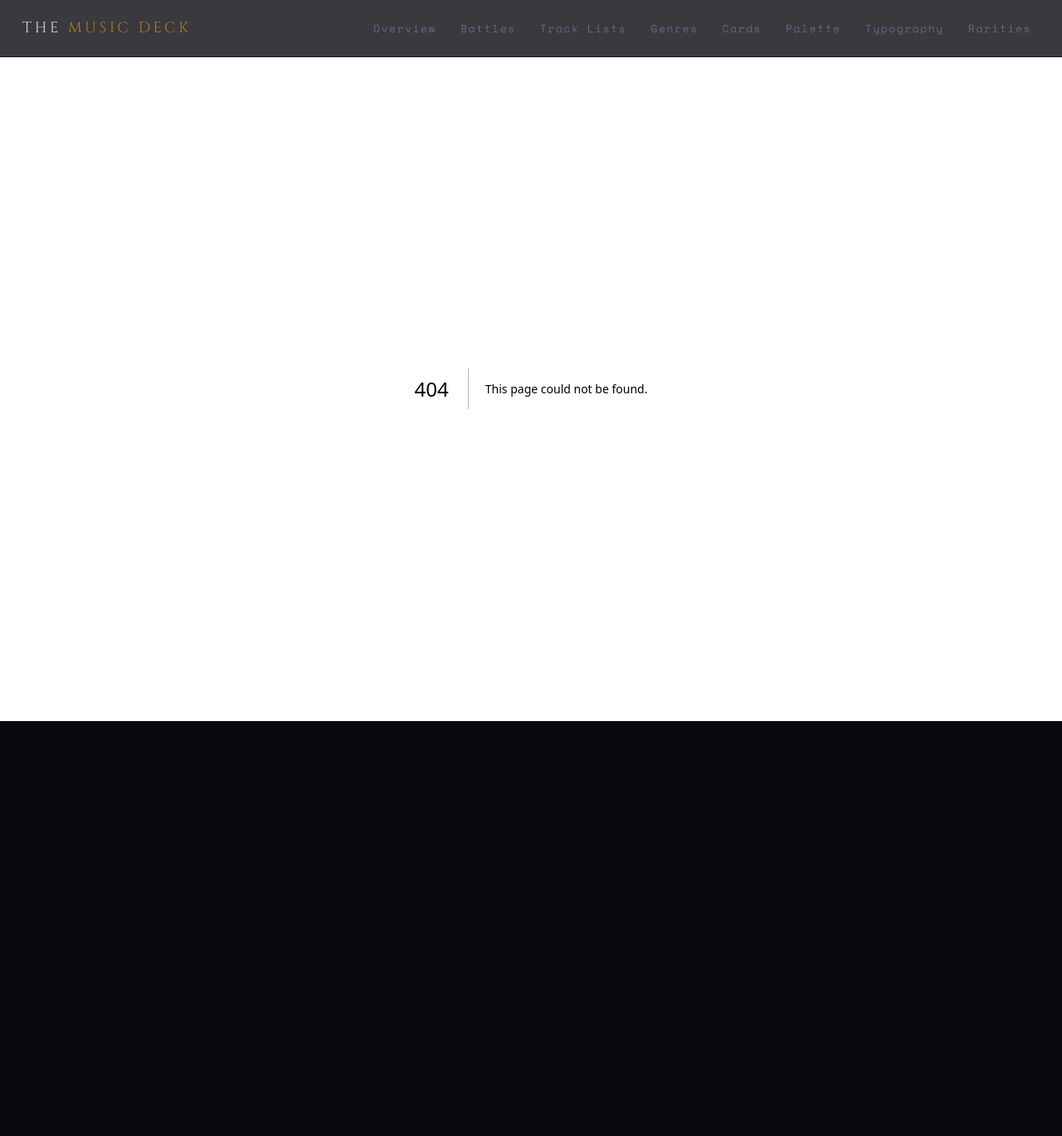
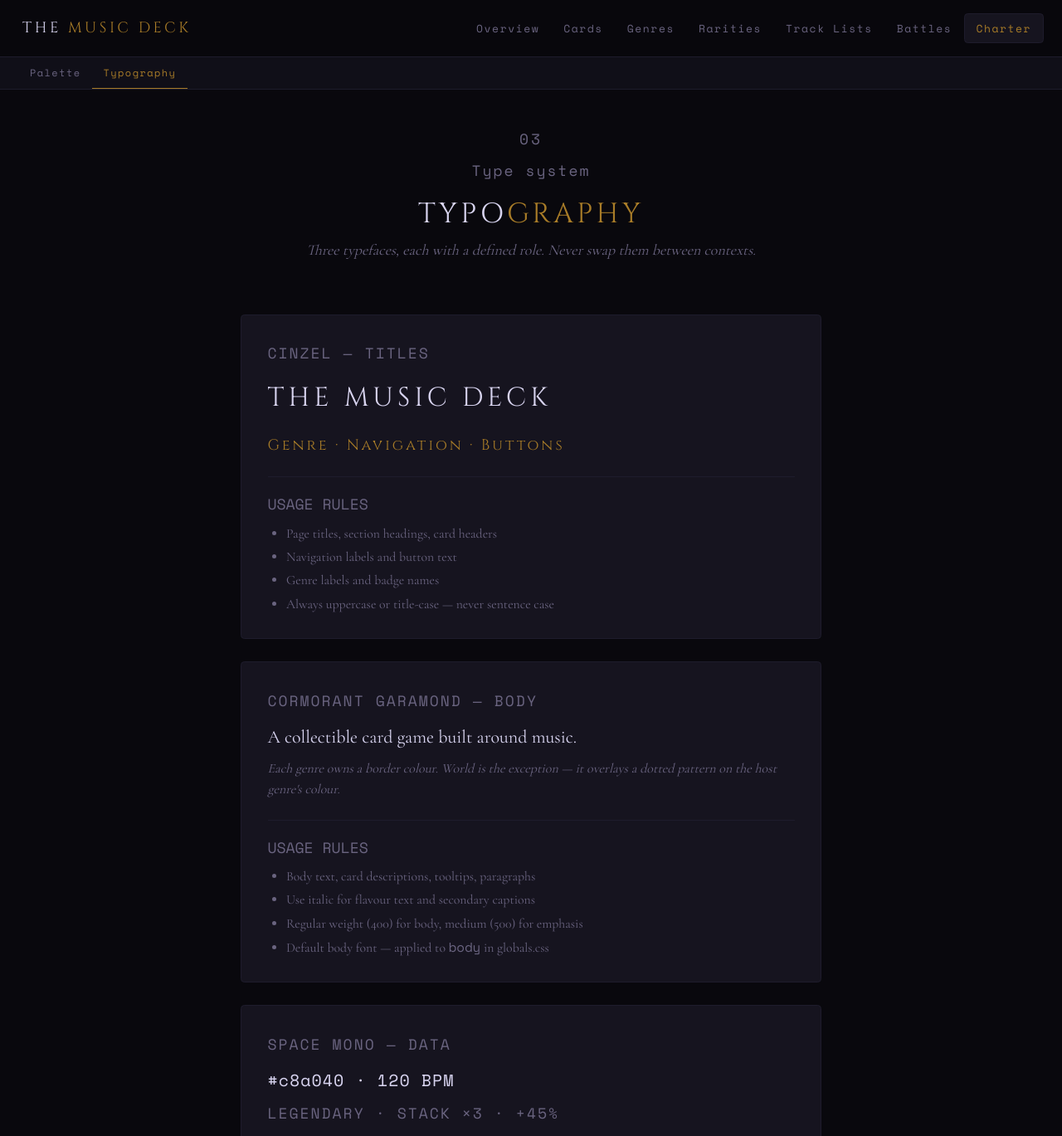
Before and after one commit to BehindTheMusicTree/the-music-deck-assets, a Next.js app: page /charter/typography in a window 1280 px wide. Before the commit this address had no page. Shown: the top 1369 px of the page at 83% size. Before the commit the page ends 869 px from the top, so only its background shows below. Built offline with nearby package versions, Linux system fonts and the light colour scheme.

Commit message:
feat: update navigation and layout structure; add Charter pages for Palette and Typography

```diff
--- /dev/null
+++ b/app/charter/layout.tsx
@@ -0,0 +1,43 @@
+"use client";
+
+import Link from "next/link";
+import { usePathname } from "next/navigation";
+
+const SUB_TABS = [
+  { href: "/charter/palette", label: "Palette" },
+  { href: "/charter/typography", label: "Typography" },
+] as const;
+
+export default function CharterLayout({ children }: { children: React.ReactNode }) {
+  const pathname = usePathname() ?? "/charter/palette";
+
+  return (
+    <>
+      <div className="border-b border-ui-border bg-surface">
+        <div className="max-w-6xl mx-auto px-4 sm:px-6">
+          <nav className="flex gap-0 -mx-1 overflow-x-auto [&::-webkit-scrollbar]:h-0" aria-label="Charter sections">
+            {SUB_TABS.map(({ href, label }) => {
+              const on = pathname === href || pathname.startsWith(`${href}/`);
+              return (
+                <Link
+                  key={href}
+                  href={href}
+                  className={[
+                    "whitespace-nowrap font-mono text-[11px] sm:text-[12px] tracking-[0.12em] px-3 py-2 no-underline border-b-2 -mb-px",
+                    on
+                      ? "text-gold border-gold"
+                      : "text-muted border-transparent hover:text-white",
+                  ].join(" ")}
+                  aria-current={on ? "page" : undefined}
+                >
+                  {label}
+                </Link>
+              );
+            })}
+          </nav>
+        </div>
+      </div>
+      {children}
+    </>
+  );
+}
--- /dev/null
+++ b/app/charter/page.tsx
@@ -0,0 +1,5 @@
+import { redirect } from "next/navigation";
+
+export default function CharterPage() {
+  redirect("/charter/palette");
+}
--- /dev/null
+++ b/app/charter/palette/page.tsx
@@ -0,0 +1,58 @@
+const tokens = [
+  {
+    name: "--bg",
+    hex: "#09080d",
+    usage: "Main background (near-black violet)",
+  },
+  { name: "--surface", hex: "#100f18", usage: "Secondary surfaces" },
+  { name: "--card", hex: "#16141f", usage: "Card background" },
+  { name: "--border", hex: "#1e1c2c", usage: "Generic UI borders" },
+  { name: "--gold", hex: "#a87c28", usage: "Primary accent, buttons, labels" },
+  { name: "--gold-hi", hex: "#c8a040", usage: "Gold highlight" },
+  { name: "--rust", hex: "#7a3020", usage: "Warm secondary accent" },
+  { name: "--white", hex: "#d8d4f0", usage: "Main text" },
+  { name: "--muted", hex: "#6a6480", usage: "Secondary text, placeholders" },
+  { name: "--dim", hex: "#28263a", usage: "Separators, inactive zones" },
+];
+
+export default function PalettePage() {
+  return (
+    <div className="px-6 py-10 flex flex-col items-center">
+      <div className="font-mono tracking-[3px] text-muted mb-2">01</div>
+      <div className="font-mono tracking-[2px] text-muted mb-4">
+        Base design tokens
+      </div>
+      <h2 className="font-cinzel text-3xl tracking-[4px] text-white mb-2">
+        COLOUR <em className="text-gold not-italic">PALETTE</em>
+      </h2>
+      <p className="font-garamond italic text-muted max-w-[600px] text-center mb-12">
+        All colours are defined as CSS custom properties on{" "}
+        <code className="font-mono">:root</code> and used consistently across
+        the UI.
+      </p>
+
+      <div className="w-full max-w-[700px] flex flex-col gap-2">
+        {tokens.map(({ name, hex, usage }) => (
+          <div
+            key={name}
+            className="flex items-center gap-4 bg-card border border-ui-border rounded px-4 py-3"
+          >
+            <div
+              className="w-10 h-10 rounded-[3px] shrink-0 border border-white/[0.06]"
+              style={{ background: hex }}
+            />
+            <div className="flex-1 min-w-0">
+              <div className="flex items-baseline gap-3 flex-wrap">
+                <span className="font-mono text-gold">{name}</span>
+                <span className="font-mono text-muted">{hex}</span>
+              </div>
+              <div className="font-garamond text-sm text-muted mt-0.5">
+                {usage}
+              </div>
+            </div>
+          </div>
+        ))}
+      </div>
+    </div>
+  );
+}
--- /dev/null
+++ b/app/charter/typography/page.tsx
@@ -0,0 +1,89 @@
+export default function TypographyPage() {
+  return (
+    <div className="px-6 py-10 flex flex-col items-center">
+      <div className="font-mono tracking-[3px] text-muted mb-2">03</div>
+      <div className="font-mono tracking-[2px] text-muted mb-4">
+        Type system
+      </div>
+      <h2 className="font-cinzel text-3xl tracking-[4px] text-white mb-2">
+        TYPO<em className="text-gold not-italic">GRAPHY</em>
+      </h2>
+      <p className="font-garamond italic text-muted max-w-[600px] text-center mb-14">
+        Three typefaces, each with a defined role. Never swap them between
+        contexts.
+      </p>
+
+      <div className="w-full max-w-[700px] flex flex-col gap-6">
+        {/* Cinzel */}
+        <div className="bg-card border border-ui-border rounded px-7 pt-7 pb-6">
+          <div className="font-mono tracking-[2px] text-muted mb-3">
+            CINZEL — TITLES
+          </div>
+          <div className="font-cinzel text-[32px] tracking-[5px] text-white mb-4">
+            THE MUSIC DECK
+          </div>
+          <div className="font-cinzel text-[18px] tracking-[3px] text-gold mb-5">
+            Genre · Navigation · Buttons
+          </div>
+          <div className="border-t border-ui-border pt-4">
+            <div className="font-mono text-muted mb-1.5">USAGE RULES</div>
+            <ul className="font-garamond text-sm text-muted leading-[1.8] pl-5 list-disc">
+              <li>Page titles, section headings, card headers</li>
+              <li>Navigation labels and button text</li>
+              <li>Genre labels and badge names</li>
+              <li>Always uppercase or title-case — never sentence case</li>
+            </ul>
+          </div>
+        </div>
+
+        {/* Cormorant Garamond */}
+        <div className="bg-card border border-ui-border rounded px-7 pt-7 pb-6">
+          <div className="font-mono tracking-[2px] text-muted mb-3">
+            CORMORANT GARAMOND — BODY
+          </div>
+          <div className="font-garamond text-[22px] text-white mb-2 leading-[1.5]">
+            A collectible card game built around music.
+          </div>
+          <div className="font-garamond italic text-[16px] text-muted mb-5 leading-[1.6]">
+            Each genre owns a border colour. World is the exception — it
+            overlays a dotted pattern on the host genre&apos;s colour.
+          </div>
+          <div className="border-t border-ui-border pt-4">
+            <div className="font-mono text-muted mb-1.5">USAGE RULES</div>
+            <ul className="font-garamond text-sm text-muted leading-[1.8] pl-5 list-disc">
+              <li>Body text, card descriptions, tooltips, paragraphs</li>
+              <li>Use italic for flavour text and secondary captions</li>
+              <li>Regular weight (400) for body, medium (500) for emphasis</li>
+              <li>
+                Default body font — applied to{" "}
+                <code className="font-mono">body</code> in globals.css
+              </li>
+            </ul>
+          </div>
+        </div>
+
+        {/* Space Mono */}
+        <div className="bg-card border border-ui-border rounded px-7 pt-7 pb-6">
+          <div className="font-mono tracking-[2px] text-muted mb-3">
+            SPACE MONO — DATA
+          </div>
+          <div className="font-mono text-[20px] text-white mb-2 tracking-[1px]">
+            #c8a040 · 120 BPM
+          </div>
+          <div className="font-mono text-muted mb-5 tracking-[2px]">
+            LEGENDARY · STACK ×3 · +45%
+          </div>
+          <div className="border-t border-ui-border pt-4">
+            <div className="font-mono text-muted mb-1.5">USAGE RULES</div>
+            <ul className="font-garamond text-sm text-muted leading-[1.8] pl-5 list-disc">
+              <li>Numeric data, scores, percentages, counters</li>
+              <li>Section index labels (01, 02, 03…)</li>
+              <li>Hex colour codes, technical tags, CSS tokens</li>
+              <li>Keep sizes small (9–13 px) and letter-spacing loose</li>
+            </ul>
+          </div>
+        </div>
+      </div>
+    </div>
+  );
+}
--- a/app/page.tsx
+++ b/app/page.tsx
@@ -2,53 +2,40 @@ import Link from "next/link";
 
 const sections = [
   {
-    href: "/battles",
+    href: "/cards",
     index: "01",
-    label: "Battles",
-    desc: "Battle rules, formats, and scoring concepts",
-    group: "game",
+    label: "Cards",
+    desc: "Card frame anatomy and all genre variants",
+  },
+  {
+    href: "/genres",
+    index: "02",
+    label: "Genres",
+    desc: "Genre colour system and the wheel",
+  },
+  {
+    href: "/rarities",
+    index: "03",
+    label: "Rarities",
+    desc: "Legendary, Epic, Rare, Common",
   },
   {
     href: "/tracklists",
-    index: "02",
+    index: "04",
     label: "Track Lists",
     desc: "Deck building — prepare your tracklist for a battle",
-    group: "game",
   },
   {
-    href: "/genres",
-    index: "03",
-    label: "Genres",
-    desc: "Genre colour system and the wheel",
-    group: "game",
+    href: "/battles",
+    index: "05",
+    label: "Battles",
+    desc: "Battle rules, formats, and scoring concepts",
   },
   {
-    href: "/cards",
-    index: "04",
-    label: "Cards",
-    desc: "Card frame anatomy and all genre variants",
-    group: "charter",
-  },
-  {
-    href: "/palette",
-    index: "05",
-    label: "Colour Palette",
-    desc: "Base design tokens and UI colours",
-    group: "charter",
-  },
-  {
-    href: "/typography",
+    href: "/charter",
     index: "06",
     label: "Typography",
     desc: "Cinzel, Cormorant Garamond, Space Mono",
-    group: "charter",
-  },
-  {
-    href: "/rarities",
-    index: "07",
-    label: "Rarities",
-    desc: "Legendary, Epic, Rare, Common",
-    group: "charter",
   },
 ];
 
@@ -66,13 +53,8 @@ export default function IndexPage() {
       </p>
 
       <div className="w-full max-w-[900px] space-y-8">
-        {(["game", "charter"] as const).map((group) => (
-          <div key={group}>
-            <div className="font-mono text-[11px] tracking-[3px] text-muted uppercase mb-3">
-              {group === "game" ? "Game" : "Design Charter"}
-            </div>
         <div className="grid grid-cols-[repeat(auto-fit,minmax(220px,1fr))] gap-4">
-              {sections.filter((s) => s.group === group).map(({ href, index, label, desc }) => (
+          {sections.map(({ href, index, label, desc }) => (
             <Link key={href} href={href} className="no-underline">
               <div className="bg-card border border-ui-border rounded px-6 py-7">
                 <div className="font-mono tracking-[3px] text-muted mb-2.5">
@@ -89,8 +71,6 @@ export default function IndexPage() {
           ))}
         </div>
       </div>
-        ))}
-      </div>
     </div>
   );
 }
--- a/components/CharterTabs.tsx
+++ b/components/CharterTabs.tsx
@@ -5,13 +5,12 @@ import { usePathname } from "next/navigation";
 
 const TABS = [
   { href: "/", label: "Overview" },
+  { href: "/cards", label: "Cards" },
+  { href: "/genres", label: "Genres" },
+  { href: "/rarities", label: "Rarities" },
+  { href: "/tracklists", label: "Track Lists" },
   { href: "/battles", label: "Battles" },
-  { href: "/tracklists", label: "Track Lists" },
-  { href: "/genres", label: "Genres" },
-  { href: "/cards", label: "Cards" },
-  { href: "/palette", label: "Palette" },
-  { href: "/typography", label: "Typography" },
-  { href: "/rarities", label: "Rarities" },
+  { href: "/charter", label: "Charter" },
 ] as const;
 
 function isActive(pathname: string, href: string) {
```
Lines whose indentation alone changed are shown as unchanged.
